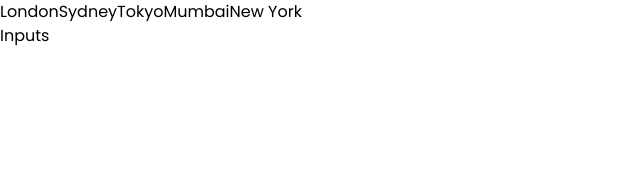
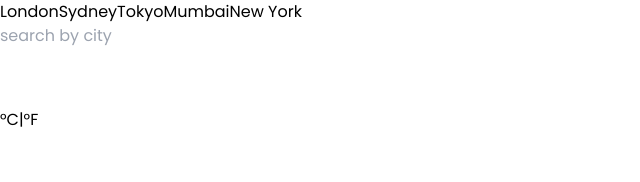
Before and after one commit to DevPipalia/CloudCast, a React (Vite) app: page / in a window 1280 px wide. Shown: the top 182 px of the page, without its empty margins (0-640 px from the left). Built offline with nearby package versions, Linux system fonts and the light colour scheme.

Commit message:
Search Bar Completed

```diff
--- a/src/components/Inputs.jsx
+++ b/src/components/Inputs.jsx
@@ -1,8 +1,25 @@
 import React from 'react'
+import { BiSearch,BiCurrentLocation } from 'react-icons/bi'
+
+
 
 const Inputs = () => {
   return (
-    <div>Inputs</div>
+    <>
+        <div className='flex flex-row justify-center my-6'>
+        <div className='flex flex-row justify-center w-3/4 items-center space-x-4'>
+            <input type='text' placeholder='search by city' className='text-gray-600 text-light p-2 w-full shadow-xl capitalize focus:outline-none placeholder:lowercase'/>
+            <BiSearch size={30} className='cursor-pointer transition ease-out hover:scale-125' color='white'/>
+            <BiCurrentLocation size={30} className='cursor-pointer transition ease-out hover:scale-125' color='white'/>
+        </div>
+
+        <div className='flex flex-row w-1/4 items-center justify-center'>
+            <button className='text-2xl font-medium transition ease-out hover:scale-125 text-white' >°C</button>
+            <button className='text-2xl font-medium mx-1  text-white'>|</button>
+            <button className='text-2xl font-medium transition ease-out hover:scale-125  text-white' >°F</button>
+        </div>
+        </div>
+    </>
   )
 }
 
```
